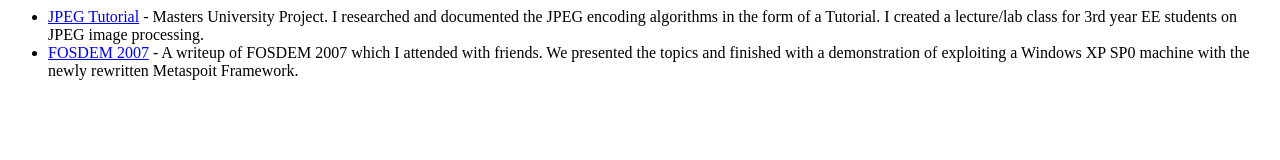
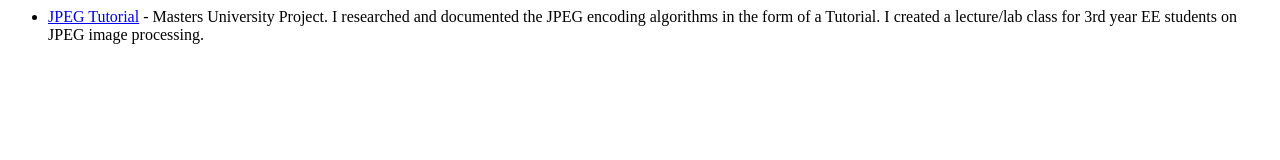
Before and after one commit to sheeparegreat/sheeparegreat.github.io, a plain HTML site: page presentations/index.html in a window 1280 px wide. Drawn offline with Linux system fonts and the light colour scheme.

Commit message:
Update index.html

```diff
--- a/presentations/index.html
+++ b/presentations/index.html
@@ -6,8 +6,6 @@
   <ul>
 
 <li><a href="./JpegTutorial.pdf">JPEG Tutorial</a> - Masters University Project. I researched and documented the JPEG encoding algorithms in the form of a Tutorial.  I created a lecture/lab class for 3rd year EE students on JPEG image processing.</li>
-
-<li> <a href="./fosdem-2007-metasploit.pdf">FOSDEM 2007</a> - A writeup of FOSDEM 2007 which I attended with friends.  We presented the topics and finished with a demonstration of exploiting a Windows XP SP0 machine with the newly rewritten Metaspoit Framework. </li>
   </ul>
   </body>
 </html>
```
